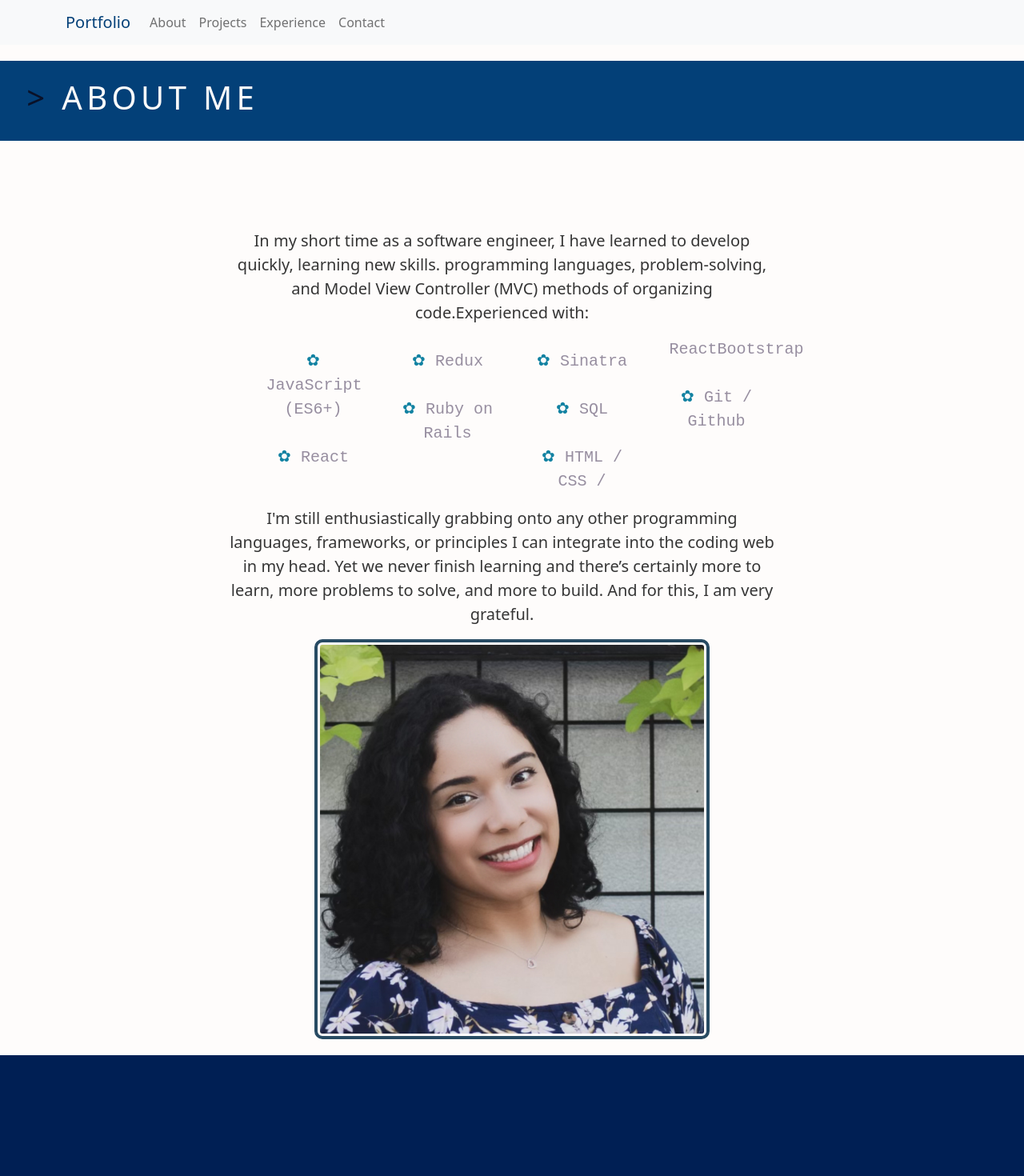
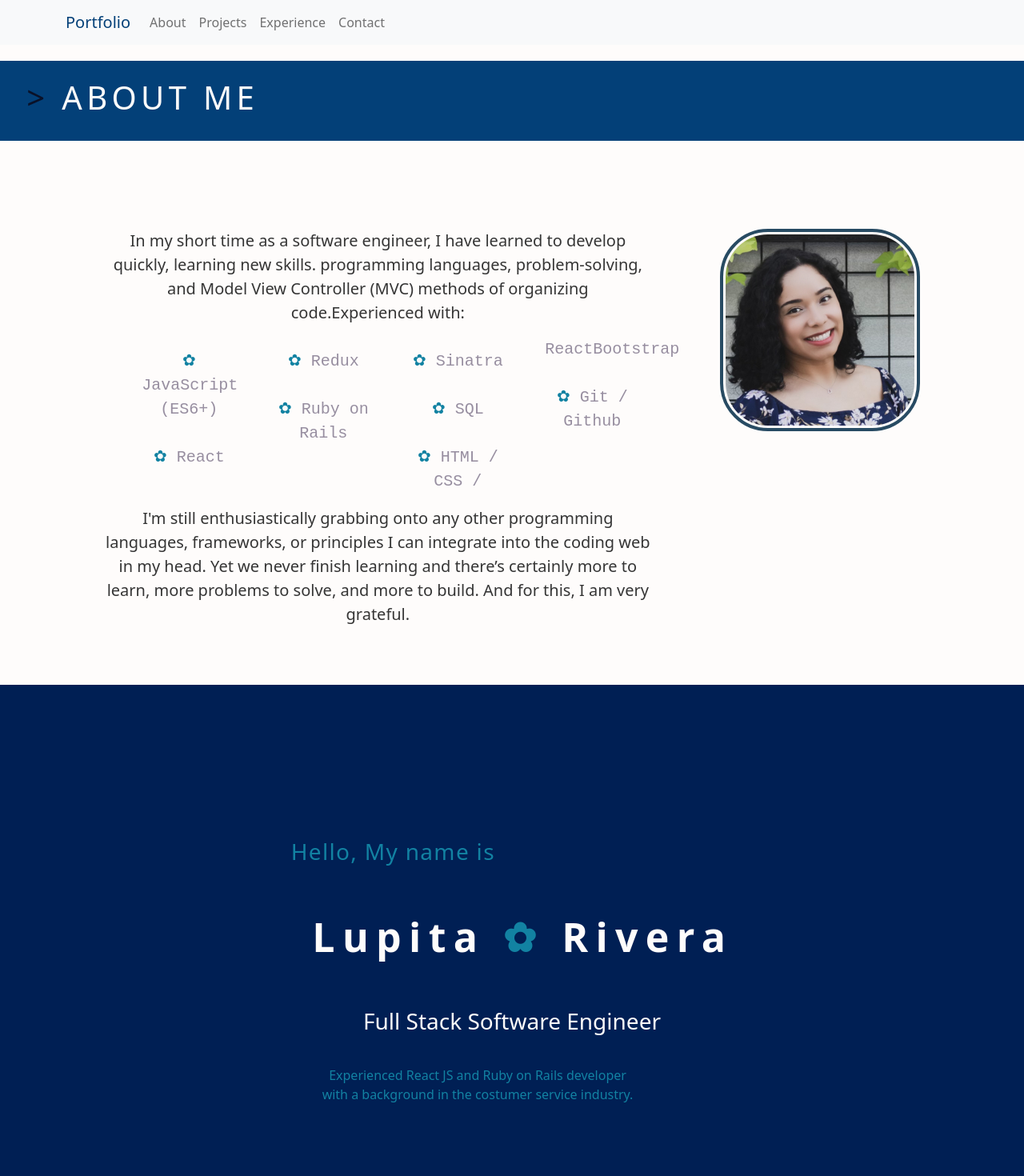
Before and after one commit to LupitaLee/portfolio, a React (Create React App) app: page /about in a window 1280 px wide. Shown: the top 1470 px of the page at 80% size. Built offline with nearby package versions, Linux system fonts and the light colour scheme.

Commit message:
initialixe Nisi job experience component .

```diff
--- a/src/components/About/About.jsx
+++ b/src/components/About/About.jsx
@@ -1,5 +1,6 @@
 import React from 'react'
 import "./About.css"
+
 
 const About = () => {
     const bullet = <span style={{ color: '#1282a2' }}>✿ </span>
@@ -8,6 +9,8 @@ const About = () => {
             <div className='title'>
                 <h3><span style={{ color: '#0a1128' }}>&gt;</span> ABOUT ME</h3>
             </div>
+
+
             <div className='about-content'>
                 <div id='about-text'>
                     <p>
@@ -34,14 +37,14 @@ const About = () => {
 
                 </div>
 
-                {/* <div id='photo-div' className='prof-pic'>
+                <div id='photo-div' className='prof-pic'>
                     <img id='prof-pic' src="/p-pic.jpg" alt='Lupita Rivera Profile Pic '></img>
-                </div> */}
+                </div>
 
 
-                <div className="col__2">
+                {/* <div className="col__2">
                     <img src="/p-pic.jpg" alt="" className="about__img" />
-                </div>
+                </div> */}
 
             </div>
 
--- a/src/components/Experience/Experience.jsx
+++ b/src/components/Experience/Experience.jsx
@@ -3,6 +3,7 @@ import "./Experience.css"
 import { Nav, Col, Tab, Row,} from 'react-bootstrap'
 
 import FlatironSchool from '../FlatironSchool'
+import Nisi from '../Nisi'
 
 
 
@@ -53,9 +54,11 @@ const Experience = () => {
                         <FlatironSchool />
 
                         </Tab.Pane>
+
                         <Tab.Pane eventKey="second">
-                        {/* <Sonnet /> */}
+                        <Nisi />
                         </Tab.Pane>
+
                     </Tab.Content>
                     </Col>
                 </Row>
--- /dev/null
+++ b/src/components/Nisi.jsx
@@ -0,0 +1,18 @@
+import React from 'react'
+
+const Nisi = () => {
+    return (
+        <div id="nisi">
+            <h3> NISI USA</h3>
+
+            <ul>
+                <li>Trained new employees in Customer Service script recitation, Conflict Resolution, and data entry practices.</li>
+                <li>Multitask Handling various calls on a daily basis while consistently resolving client issues in a rapid manner.</li>
+
+            </ul>
+
+        </div>
+    )
+}
+
+export default Nisi
```
